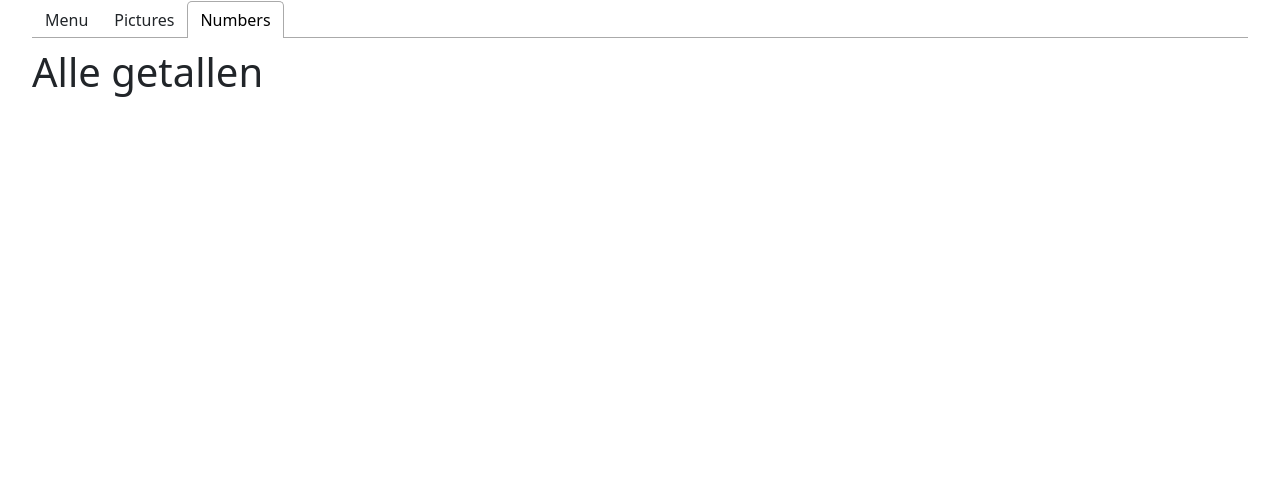
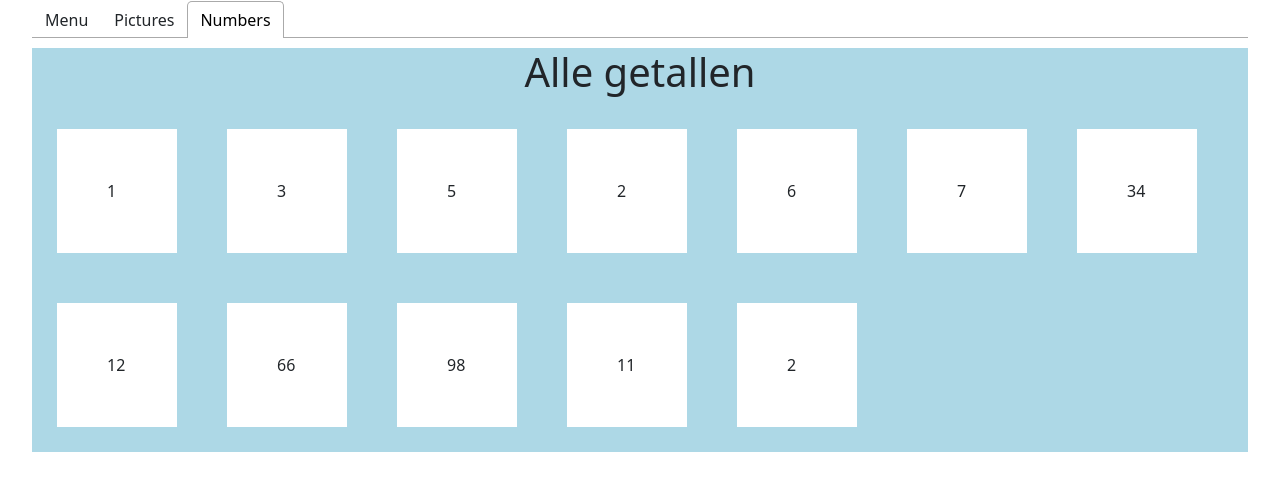
Before and after one commit to DriesDubois/dynamic_oefeningen, a React (Create React App) app: page / in a window 1280 px wide. Both pictures are taken after a click on the tab "Numbers". Shown: the top 490 px of the page. Built offline with nearby package versions, Linux system fonts and the light colour scheme.

Commit message:
bundle 3 ex 2.1

```diff
--- a/src/App.js
+++ b/src/App.js
@@ -23,10 +23,10 @@ function App() {
                     <MenuCardPage products={PRODUCTS_DATA}/>
                 </TabPanel>
                 <TabPanel>
-                    <PicturesPage pictures={PICTURES_DATA}></PicturesPage>
+                    <PicturesPage pictures={PICTURES_DATA}/>
                 </TabPanel>
                 <TabPanel>
-                    <NumbersPage numbers={NUMBERS_DATA}></NumbersPage>
+                    <NumbersPage array={NUMBERS_DATA} title={"Alle getallen"}/>
                 </TabPanel>
             </Tabs>
         </>
--- a/src/components/Numbers.js
+++ b/src/components/Numbers.js
@@ -9,11 +9,27 @@ Numbers.propTypes = {
 }
 
 export function Numbers(props) {
-    const {number} = props;
-    return <p>{number}</p>
+    const {array} = props;
+    const {title} = props;
+
+    return(
+    <>
+        <div style={{background: "lightBlue"}}>
+            <h1 style={{textAlign: "center"}}>{title}</h1>
+            <div className="d-flex align-content-start flex-wrap space-between">
+                {array.map(n => <Number Key={n.index} number={n}/>)}
+            </div>
+        </div>
+
+    </>
+    )
 }
 
-export function Number(props) {
-    const {number} = props;
-    return <p>{number}</p>
+export function Number(props){
+    const{number} = props;
+    return(
+        <>
+        <div style={{padding: "50px" , margin: "25px", background: "white", minWidth: "120px"}}>{number}</div>
+        </>
+    )
 }
--- a/src/pages/NumbersPage.js
+++ b/src/pages/NumbersPage.js
@@ -1,15 +1,14 @@
 import {Numbers} from "../components/Numbers";
+import {Number} from "../components/Numbers";
+import {MenuProduct} from "../components/MenuProduct";
 
 export function NumbersPage(props) {
-    const {numbers} = props;
-    if (!numbers) return;
+    const {array}=props;
+    const {title} = props;
     return (
         <>
-            <h1>Alle getallen</h1>
-            <div style={{flexDirection: "column", display:"flex"}}>
-                {numbers.map(n => <Numbers Key={n.index} Numbers={n}/>)}
-            </div>
+        <Numbers array={array} title={title}/>
         </>
-
-    );
+    )
+        ;
 }
```
